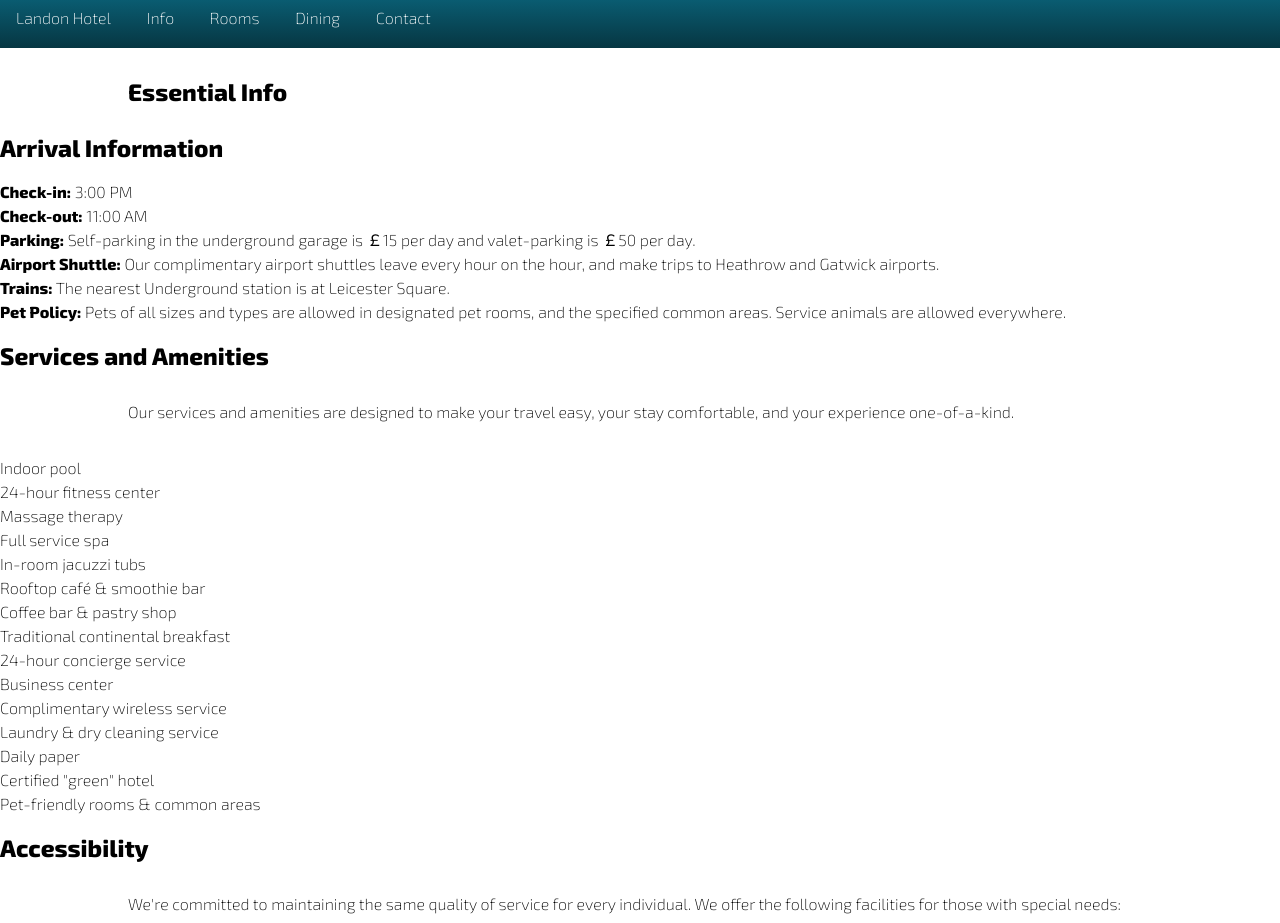
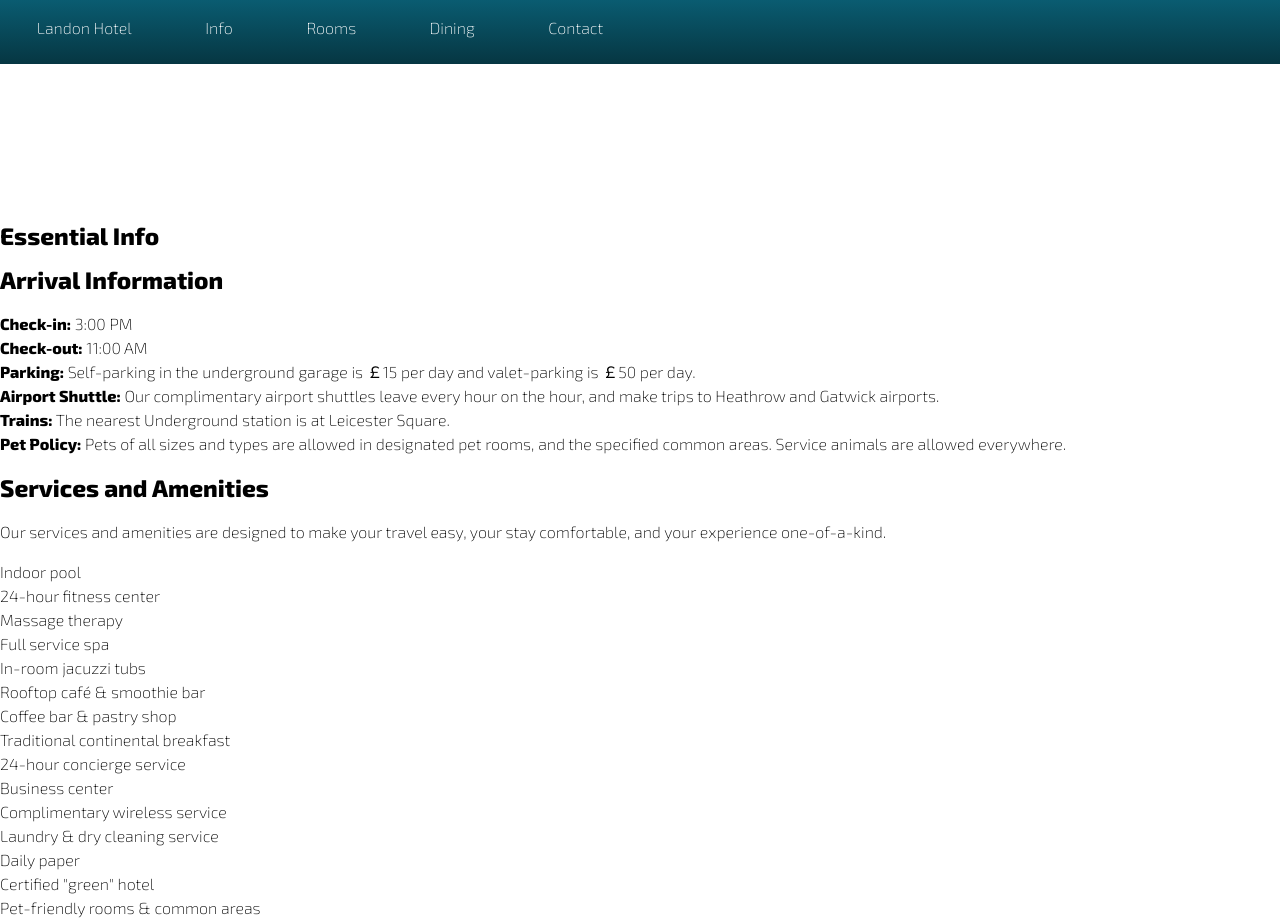
Before and after one commit to bcnActivaRepositorio/itSass, a website: page info.html in a window 1280 px wide. Shown: the top 923 px of the page. Drawn offline with nearby package versions, Linux system fonts and the light colour scheme.

Commit message:
flex always helps

```diff
--- a/info.html
+++ b/info.html
@@ -1,10 +1,12 @@
 <!DOCTYPE html>
 <html lang="en">
+
 <head>
     <meta charset="UTF-8">
     <title>Landon Info</title>
     <link href="css/styles.css" rel="stylesheet">
 </head>
+
 <body>
     <div id="main-wrapper">
         <header>
@@ -27,23 +29,27 @@
                     <ul>
                         <li><strong>Check-in:</strong> 3:00 PM</li>
                         <li><strong>Check-out:</strong> 11:00 AM</li>
-                        <li><strong>Parking:</strong> Self-parking in the underground garage is ￡15 per day and valet-parking is ￡50 per day.</li>
-                        <li><strong>Airport Shuttle:</strong> Our complimentary airport shuttles leave every hour on the hour, and make trips to Heathrow and Gatwick airports.</li>
+                        <li><strong>Parking:</strong> Self-parking in the underground garage is ￡15 per day and
+                            valet-parking is ￡50 per day.</li>
+                        <li><strong>Airport Shuttle:</strong> Our complimentary airport shuttles leave every hour on the
+                            hour, and make trips to Heathrow and Gatwick airports.</li>
                         <li><strong>Trains:</strong> The nearest Underground station is at Leicester Square.</li>
-                        <li><strong>Pet Policy:</strong> Pets of all sizes and types are allowed in designated pet rooms, and the specified common areas. Service animals are allowed everywhere.</li>
+                        <li><strong>Pet Policy:</strong> Pets of all sizes and types are allowed in designated pet
+                            rooms, and the specified common areas. Service animals are allowed everywhere.</li>
                     </ul>
                 </section>
                 <section class="checklist" id="services">
                     <h2>Services and Amenities</h2>
-                    <p>Our services and amenities are designed to make your travel easy, your stay comfortable, and your experience one-of-a-kind.</p>
+                    <p>Our services and amenities are designed to make your travel easy, your stay comfortable, and your
+                        experience one-of-a-kind.</p>
                     <ul>
                         <li>Indoor pool</li>
                         <li>24-hour fitness center</li>
                         <li>Massage therapy</li>
                         <li>Full service spa</li>
                         <li>In-room jacuzzi tubs</li>
-                        <li>Rooftop café  &amp; smoothie bar</li>
-                        <li>Coffee bar  &amp; pastry shop</li>
+                        <li>Rooftop café &amp; smoothie bar</li>
+                        <li>Coffee bar &amp; pastry shop</li>
                         <li>Traditional continental breakfast</li>
                         <li>24-hour concierge service</li>
                         <li>Business center</li>
@@ -51,12 +57,13 @@
                         <li>Laundry &amp; dry cleaning service</li>
                         <li>Daily paper</li>
                         <li>Certified "green" hotel</li>
-                        <li>Pet-friendly rooms  &amp; common areas</li>
+                        <li>Pet-friendly rooms &amp; common areas</li>
                     </ul>
                 </section>
                 <section class="checklist" id="accessibility">
                     <h2>Accessibility</h2>
-                    <p>We're committed to maintaining the same quality of service for every individual. We offer the following facilities for those with special needs:</p>
+                    <p>We're committed to maintaining the same quality of service for every individual. We offer the
+                        following facilities for those with special needs:</p>
                     <ul>
                         <li>Grab bars on tub walls</li>
                         <li>Shower chairs</li>
@@ -66,7 +73,7 @@
                         <li>Wheelchair clearance under sinks &amp; vanity</li>
                         <li>Lower racks in closet</li>
                         <li>TDD machines</li>
-                        <li>Telephone light signalers  &amp; smoke alarms</li>
+                        <li>Telephone light signalers &amp; smoke alarms</li>
                         <li>Telephone amplification handsets</li>
                         <li>Closed captioned television converters</li>
                         <li>Vibrating alarm clocks</li>
@@ -76,7 +83,12 @@
 
                 <section id="greenprogram">
                     <h2>Landon Green Program</h2>
-                    <p><strong>The Landon Hotel - London</strong> was recently renovated, and we considered the impact on the earth the entire way. From green building materials, to solar power, to energy-friendly lighting and appliances throughout the hotel - we’re saving energy in every socket, outlet, and switch. We’ve also initiated a recycling and composting program that reduces the load to local landfills, while providing valuable raw material for use in new products, or in the case of compost, for use in local gardens and landscapes.</p>
+                    <p><strong>The Landon Hotel - London</strong> was recently renovated, and we considered the impact
+                        on the earth the entire way. From green building materials, to solar power, to energy-friendly
+                        lighting and appliances throughout the hotel - we’re saving energy in every socket, outlet, and
+                        switch. We’ve also initiated a recycling and composting program that reduces the load to local
+                        landfills, while providing valuable raw material for use in new products, or in the case of
+                        compost, for use in local gardens and landscapes.</p>
                 </section>
             </article>
         </main>
@@ -84,12 +96,20 @@
         <footer class="scene">
             <div id="socialmedia">
                 <ul class="group">
-                    <li><a href="https://twitter.com"><img class="icon" src="assets/social/twitter.png" alt="icon for twitter"></a></li>
-                    <li><a href="http://www.facebook.com"><img class="icon" src="assets/social/facebook.png" alt="icon for facebook"></a></li>
-                    <li><a href="http://www.youtube.com"><img class="icon" src="assets/social/youtube.png" alt="icon for youtube"></a></li>
+                    <li><a href="https://twitter.com"><img class="icon" src="assets/social/twitter.png"
+                                alt="icon for twitter"></a></li>
+                    <li><a href="http://www.facebook.com"><img class="icon" src="assets/social/facebook.png"
+                                alt="icon for facebook"></a></li>
+                    <li><a href="http://www.youtube.com"><img class="icon" src="assets/social/youtube.png"
+                                alt="icon for youtube"></a></li>
                 </ul>
             </div>
         </footer>
     </div>
+    <script src="js/main.js"></script>
+    <script src="https://cdnjs.cloudflare.com/ajax/libs/jquery/3.6.0/jquery.min.js"
+        integrity="sha512-894YE6QWD5I59HgZOGReFYm4dnWc1Qt5NtvYSaNcOP+u1T9qYdvdihz0PPSiiqn/+/3e7Jo4EaG7TubfWGUrMQ=="
+        crossorigin="anonymous"></script>
 </body>
+
 </html>
--- a/js/main.js
+++ b/js/main.js
@@ -1,3 +1,11 @@
 window.addEventListener("load", function(){
     console.log("Web cargada");
 })
+// onscroll
+window.onscroll = ( function() {
+  sticky();
+});
+
+function sticky(){
+    ($(window).scrollTop() >= 0) ? $('header').addClass('mySticky') : $('header').removeClass('mySticky');
+}
--- a/sass/components/_footer.scss
+++ b/sass/components/_footer.scss
@@ -1,4 +1,4 @@
-footer {
+/* footer {
     background: #333333;
     padding: 20px 0;
     position: absolute;
@@ -13,4 +13,4 @@ footer {
         overflow: hidden;
       }
     }
-  }
+  } */
--- a/sass/components/_header.scss
+++ b/sass/components/_header.scss
@@ -1,9 +1,9 @@
-header {
+/*header {
     height: 3rem;
     background-image: linear-gradient(to bottom, #0a5c71, #063642);
     position: relative;
   }
-    nav {
+     nav {
       position: absolute;
       bottom: 2px;
       li {
@@ -17,4 +17,47 @@ header {
 
         }
       }
+    } */
+    @mixin flexRowCenter {
+      display: flex;
+      flex-flow: row nowrap;
+      justify-content: center;
+      align-content: center;
     }
+    header{
+      height: 4rem;
+      background-image: linear-gradient(to bottom, #0a5c71, #063642);
+      position: relative;
+      top: 0;
+      width: 100%;
+    }
+    nav {
+      position: fixed;
+      width: 50vw;
+
+      ul {
+        display: flex;
+        flex-flow: row nowrap;
+        justify-content: space-around;
+        padding: 1rem 0 0 0;
+        li {
+         list-style-type: none;
+          margin: 0 1rem;
+          vertical-align: baseline;
+          padding-bottom: 1rem;
+          a {
+            text-decoration: none;
+            color: #FFFFFF;
+
+          }
+      }
+    }
+    }
+    // class sticky
+    .mySticky {
+      position: fixed;
+      top: 0;
+      left: 0;
+      width: 100%;
+      z-index: 10;
+    }
--- a/sass/components/_main.scss
+++ b/sass/components/_main.scss
@@ -1,18 +1,32 @@
-#main-wrapper{
+body{
+    margin: 0;
+    padding: 0;
+    box-sizing: border-box;
+}
+main {
     position: relative;
     min-height: 100vh;
-    width: 100vw;
+    margin-top: 10rem;
+}
+/* #main-wrapper{
+    position: relative;
+    min-height: 100vh;
+    display: flex;
+    flex-flow: column nowrap;
+    justify-content: center;
 
   }
   main {
     margin: 20px 0 0;
     padding-bottom: 20px;
-    max-width: 100vw;
+    .gallery{
+        margin: 1rem auto;
+    }
     article h1,p {
         margin: 2rem auto;
         width: 80vw;
     }
-  }
+}
 main img {
     padding: 1.5rem;
-}
+} */
```
Also changed, not shown: contact.html (+17 -7 lines), dining.html (+32 -7 lines), index.html (+52 -17 lines), rooms.html (+4 -0 lines), css/styles.css, 1 other file.
